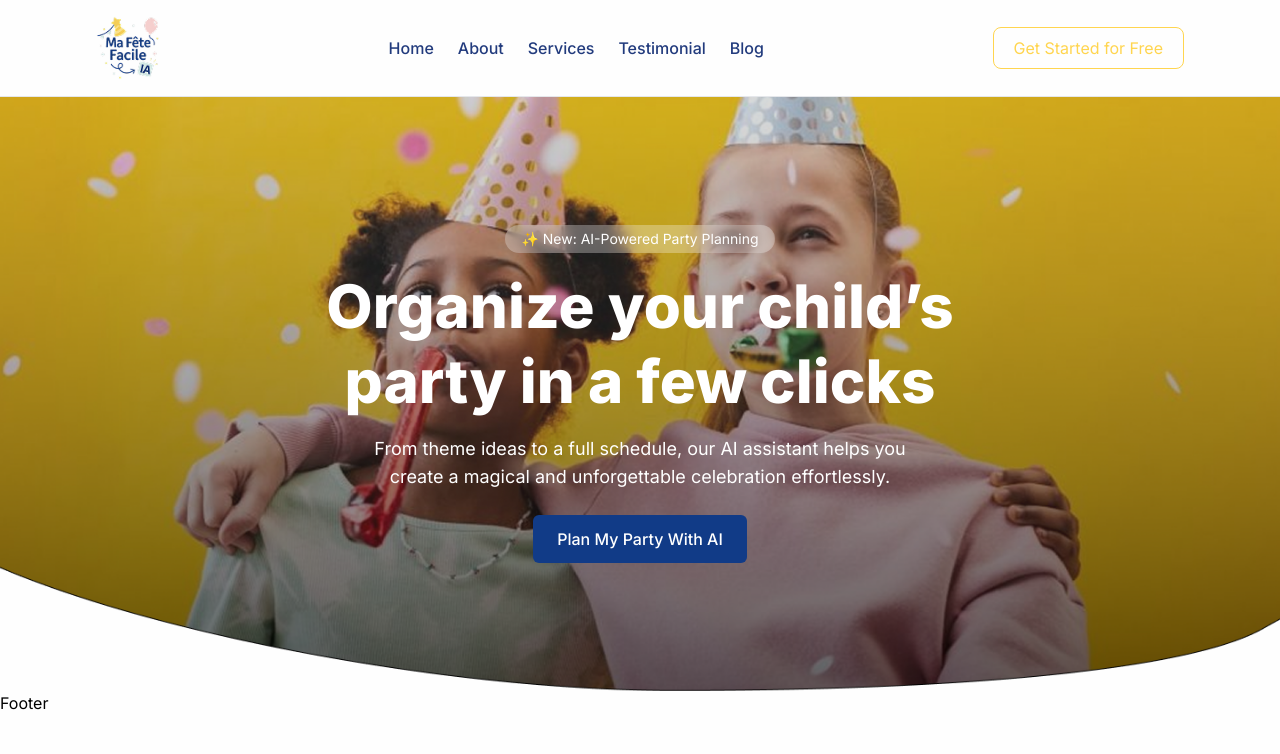
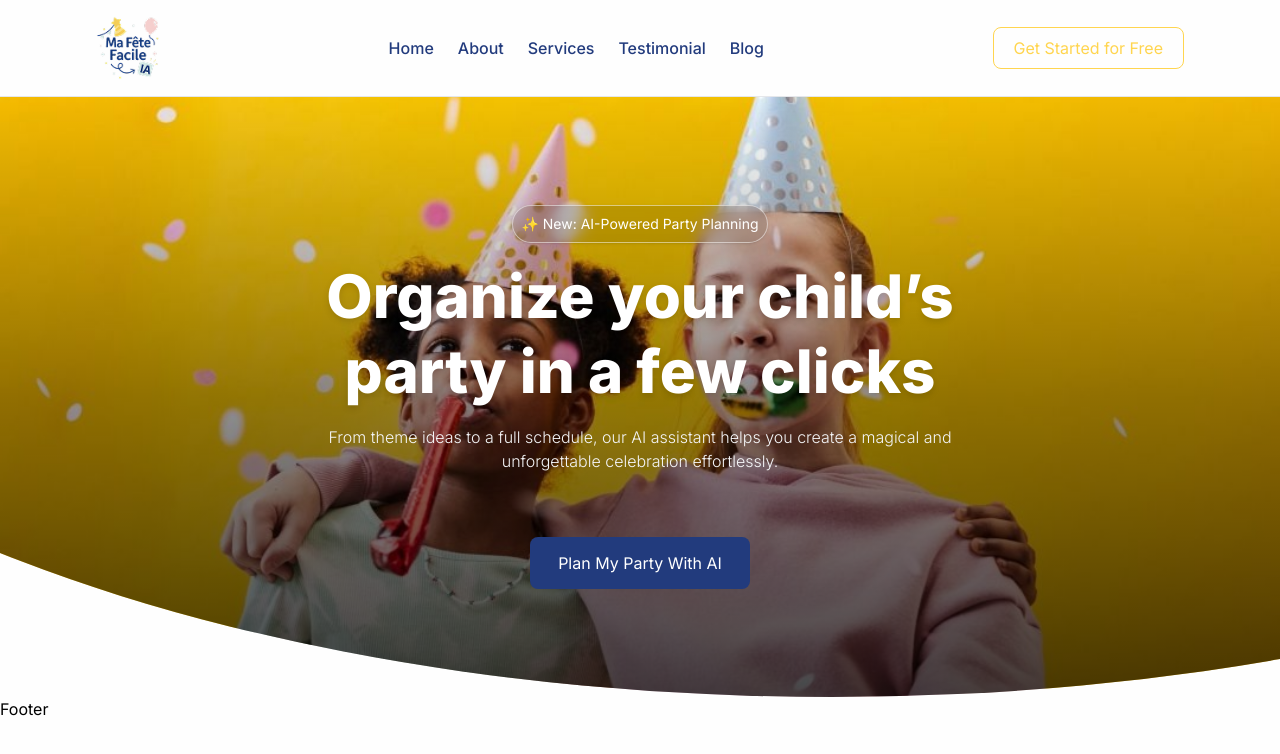
Before and after one commit to Md-Sifat-code/Ai-driven-party-generator, a React (Vite) app: page / in a window 1280 px wide. Shown: the top 754 px of the page. Built offline with nearby package versions, Linux system fonts and the light colour scheme.

Commit message:
hero added

```diff
--- a/src/components/Home/Hero.tsx
+++ b/src/components/Home/Hero.tsx
@@ -1,40 +1,40 @@
-import bgImage from "@/assets/hero-bg.png";
-import React from "react";
+import bgImage from "../../assets/main-bg.jpg";
 
-const Hero: React.FC = () => {
+const Hero = () => {
   return (
-    <section
-      className="
-        w-full
-        bg-cover
-        bg-center
-        relative
-        md:aspect-[1440/668]
-        min-h-[500px]
-        py-12
-      "
-      style={{ backgroundImage: `url(${bgImage})` }}
-    >
-      <div className="absolute inset-0 flex flex-col items-center justify-center text-center px-4">
-        {/* Badge */}
-        <div className="mb-4 text-sm text-white bg-white/30 backdrop-blur px-4 py-1 rounded-full">
+    <section className="relative w-full h-[75vh] overflow-hidden">
+      {/* Background Image */}
+      <img
+        src={bgImage}
+        alt="Party Background"
+        className="absolute inset-0 w-full h-full object-cover object-center z-0 custom-image-curve"
+      />
+
+      {/* Overlay */}
+      <div className="absolute inset-0 z-10 bg-gradient-to-b from-transparent via-black/40 to-black/70 transition-all duration-500 ease-in-out custom-image-curve" />
+
+      {/* Content */}
+      <div className="relative z-20 flex flex-col items-center justify-center h-full text-center px-4">
+        {/* Tagline Badge */}
+        <div className=" backdrop-blur bg-black/10 border border-white/50 text-sm text-white px-2 py-2 rounded-full mb-4 shadow">
           ✨ New: AI-Powered Party Planning
         </div>
 
-        {/* Heading */}
-        <h1 className="text-white text-4xl md:text-6xl font-extrabold leading-tight mb-4">
-          Organize your child’s <br />
-          party in a few clicks
+        {/* Headline */}
+        <h1 className="text-4xl sm:text-5xl md:text-6xl font-extrabold text-white leading-tight mb-4 drop-shadow-md">
+          Organize your child’s
+          <br />
+          <span className="text-white">party in a few clicks</span>
         </h1>
 
-        {/* Subtext */}
-        <p className="text-white text-base md:text-lg max-w-xl mb-6">
+        {/* Subheadline */}
+        <p className="text-[#F4F5F7] text-sm sm:text-base max-w-2xl mx-auto mb-16 font-light">
           From theme ideas to a full schedule, our AI assistant helps you create
           a magical and unforgettable celebration effortlessly.
         </p>
 
-        {/* Button */}
-        <button className="bg-[#113B87] hover:bg-[#0f3272] text-white font-medium px-6 py-3 rounded-md transition">
+        {/* CTA Button */}
+        <button className="bg-secondary hover:bg-secondary-light cursor-pointer text-white  py-3.5 px-7 rounded-lg text-base transition duration-200">
           Plan My Party With AI
         </button>
       </div>
--- a/src/index.css
+++ b/src/index.css
@@ -4,6 +4,8 @@
 @theme {
   --color-primary: #ffd54f;
   --color-secondary: #223b7d;
+  --color-secondary-light: #132c6e;
+  --color-secondary-dark: #0f1f4c;
   --color-background: #fefefe;
   --font-inter: "Inter", sans-serif;
   --font-fredoka: "Fredoka", cursive;
@@ -11,3 +13,26 @@
 body {
   @apply bg-background font-inter;
 }
+/* .custom-radius {
+  border-bottom-left-radius: 50% 40%;
+  border-bottom-right-radius: 50% 20%;
+} */
+/* .custom-image-curve {
+  clip-path: ellipse(100% 100% at 66% 0%);
+} */
+
+.custom-image-curve {
+  clip-path: ellipse(130% 85% at 65% 0%);
+}
+
+@media (min-width: 768px) {
+  .custom-image-curve {
+    clip-path: ellipse(103% 100% at 65% 0%);
+  }
+}
+
+@media (min-width: 1024px) {
+  .custom-image-curve {
+    clip-path: ellipse(100% 100% at 65% 0%);
+  }
+}
```
Also changed, not shown: src/assets/main-bg.jpg (added).
